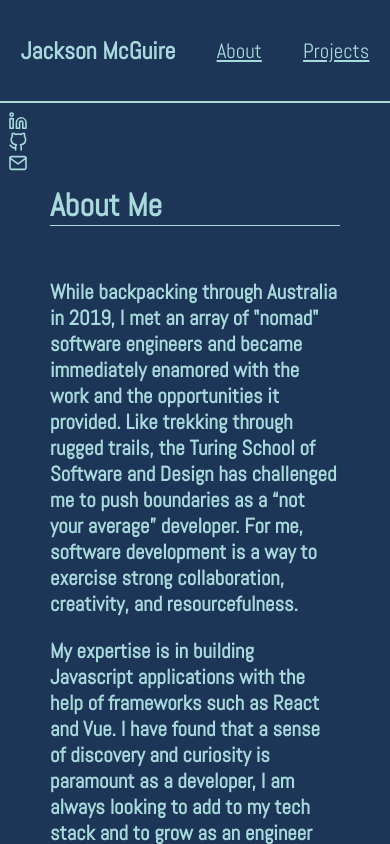
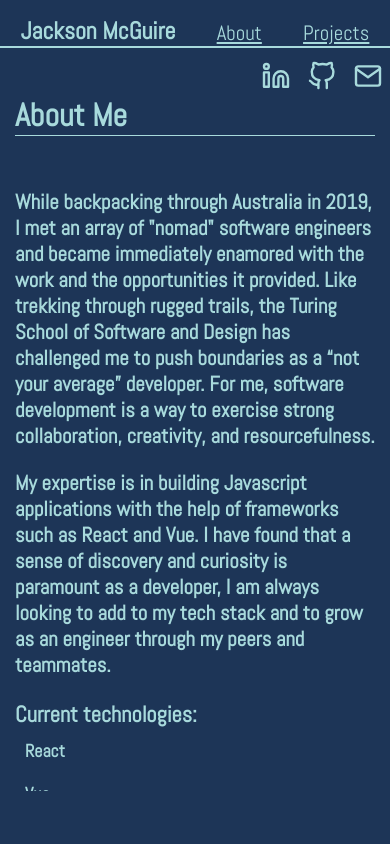
Before and after one commit to Jacksonmcguire/Jacksonmcguire, a React (Create React App) app: page / in a window 390 px wide. Built offline with nearby package versions, Linux system fonts and the light colour scheme.

Commit message:
Add Breakpoints and styling

```diff
--- a/src/components/About/About.css
+++ b/src/components/About/About.css
@@ -11,6 +11,12 @@
   padding: 0;
   border-bottom: 1px solid #A8DADC;
   width: fit-content;
+}
+
+
+
+.about-section {
+  margin-top: 100px;
 }
 
 .about-content ul p {
@@ -33,6 +39,7 @@
   height: 200px;
   width: 200px;
   margin: 0;
+  margin-left: 5px;
   border: 1px solid ;
 }
 
@@ -48,18 +55,26 @@
   font-weight: 700;
 }
 
+@media screen and (max-width: 640px) {
+  .about-section {
+    transform: scale(.8);
+    margin: none;
+  }
+  .about-content img, .jackson {
+    display: none;
+  }
+}
+
 @media screen and (max-width: 500px) {
   .about-content {
     flex-direction: column;
   }
   .about-section {
     width: 100%;
+    margin-top: 0;
+    transform: scale(1);
+  }
 
-  }
-  .about-content img, .jackson {
-    width: 100%;
-    display: none;
-  }
   .about-content ul {
     flex-flow: column wrap;
   }
--- a/src/components/App/App.css
+++ b/src/components/App/App.css
@@ -1,11 +1,12 @@
 html, body, .App, #root {
   height: 100%;
+  background-color: #1D3557;
 
   overflow-y: hidden;
 }
 * {
   font-family: 'Abel', sans-serif;
-
+  transition: ease-in
 }
 
 
@@ -22,11 +23,10 @@ header {
   justify-content: space-around;
   align-items: center;
   color: #A8DADC;
-  height: 12%;
   background-color: #1D3557;
   border-bottom: 2px solid;
+  transition: 1s ease-in-out;
 }
-
 
 header a, button {
   color: #A8DADC;
@@ -73,7 +73,6 @@ main aside svg:hover {
 .top {
   box-sizing: border-box;
   height: max-content;
-  width: 50%;
   height: 100%;
   text-align: center;
   position: static;
@@ -82,25 +81,46 @@ main aside svg:hover {
   cursor: pointer;
   font-size: 3em;
   color: #A8DADC;
+  transition: 1s ease-in-out;
 }
 @keyframes load {
   from {
-    font-size: 1em;
+    font-size: 3em;
+    transform:translateX(-20%);
   }
 
   to {
-    font-size: 4em;
+    top: 0;
+    right: 0;
+    bottom: 0;
+    font-size: 4.3em;
   }
 }
 .top h3 {
   transition: ease-in-out;
   margin: 200px 0 0 0;
-  font-size: 4em;
-  animation: load 2.5s;
+  font-size: 4.3em;
+  animation: load 1.4s;
 }
 
 .top p {
   font-size: 2em;
+  transition: 1s ease-in-out;
+  animation: bounce 2s;
+
+}
+
+@keyframes bounce {
+  from {
+    transform: scale(1.3);
+    transform:translateX(10%);
+
+  }
+
+  to {
+    transform: scale(1);
+    transition: ease-out;
+  }
 }
 
 
@@ -136,9 +156,48 @@ main aside svg:hover {
   transition: 1s ease-out;
 }
 
-.top-arrow:hover {
+.top-arrow:hover, .down:hover {
   transition: 1s ease;
   transform: scale(1.5);
+}
+
+@media screen and (max-width: 1200px) {
+
+  header {
+    align-items: flex-end;
+    padding-top: 15px;
+  }
+
+  h1 {
+    margin: 0;
+  }
+
+  main aside {
+    padding: 20px
+  }
+}
+
+@media screen and (max-width: 900px) {
+
+  .main-content {
+    padding: 1px;
+    width: 90%;
+  }
+
+  main aside {
+    border: none;
+  }
+
+}
+
+@media screen and (max-width: 750px) {
+  iframe {
+    display: none;
+  }
+
+  .resume-link {
+    display: none;
+  }
 }
 
 @media screen and (max-width: 500px) {
@@ -150,34 +209,28 @@ main aside svg:hover {
     }
     main aside {
       display: flex;
-      flex-flow: column;
+      flex-flow: row;
       border: none;
-      width: fit-content;
+      width: 95%;
       height: fit-content;
       position: fixed;
+      justify-content: flex-end;
       z-index: 1;
     }
+
     main aside svg {
-      transform: scale(1.2);
-      margin: 0 15px 0 0;
+      transform: scale(1.8);
+      margin: 0 15px;
     }
     .main-content {
       width: fit-content;
+      padding: 15px;
     }
     main {
-      padding-bottom: 7%;
+      /* padding-bottom: 8.8%; */
     }
     .top {
-      height: 100%;
-      width: 50%;
       display: none;
     }
 
-    iframe {
-      display: none;
-    }
-
-    .resume-link {
-      display: none;
-    }
 }
--- a/src/components/Project/Project.css
+++ b/src/components/Project/Project.css
@@ -85,4 +85,9 @@
     display: flex;
     flex-flow: column;
   }
+
+  .project-container h4 {
+    margin: 0;
+  }
+
 }
--- a/src/components/Projects/Projects.css
+++ b/src/components/Projects/Projects.css
@@ -17,8 +17,8 @@
   width: 100%;
 }
 
-@media screen and (max-width: 500px) {
-  .projects-container .project-container:nth-child(3) .project-card {
+@media screen and (max-width: 900px) {
+  .projects-container .project-container:nth-child(3) .project-card, .projects-container .project-card {
     display: flex;
     flex-direction: column;
   }
```
